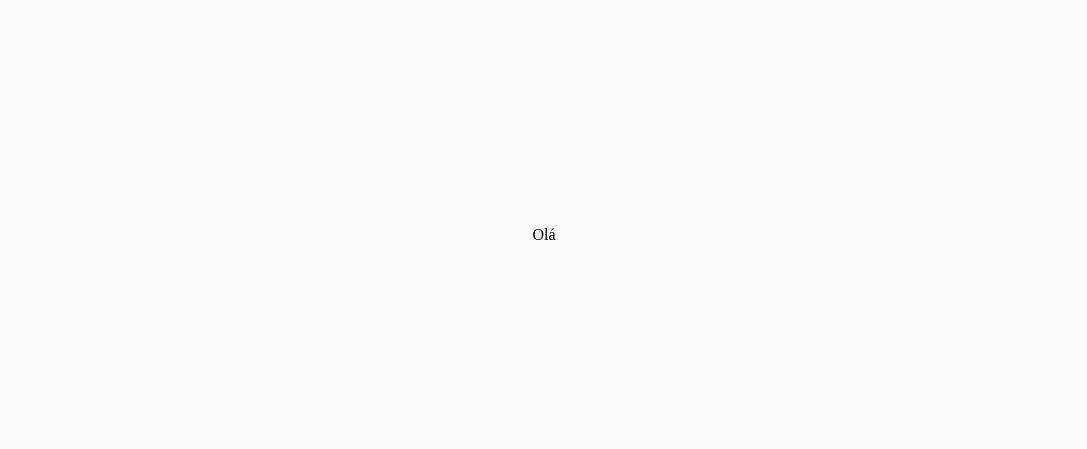
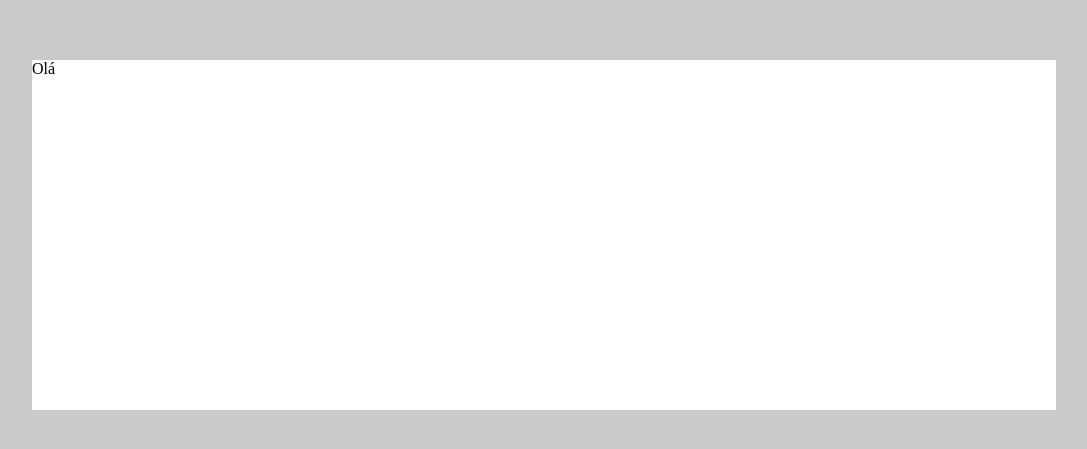
Before and after one commit to michellycruz/cursos_dio, a React (Create React App) app in the folder formacao_react/desafios/desafio01-calculadora/: page / in a window 1280 px wide. Shown: the part 165-614 px from the top of the page, without its empty margins (96-1183 px from the left). Built offline with nearby package versions, Linux system fonts and the light colour scheme.

Commit message:
mds n sei que erro é esse

```diff
--- a/formacao_react/desafios/desafio01-calculadora/src/App.js
+++ b/formacao_react/desafios/desafio01-calculadora/src/App.js
@@ -1,9 +1,11 @@
-import { Container } from './styles';
+import { Container, Content } from './styles';
 
 const App = () => {
   return (
     <Container>
-      Olá
+      <Content>
+       Olá
+      </Content>
     </Container>
   );
 }
--- a/formacao_react/desafios/desafio01-calculadora/src/styles.js
+++ b/formacao_react/desafios/desafio01-calculadora/src/styles.js
@@ -3,9 +3,15 @@ import styled from 'styled-components';
 export const Container = styled.div`
     width: 100%;
     height: 100vh;
-    background-color: #FAFAFA;
+    background-color: #CACACA;
 
     display: flex;
     align-items: center;
     justify-content: center;
 `
+
+export const Content = styled.div`
+    background-color: #FFFFFF;
+    width: 80%;
+    min-height: 350px ;
+`
```
